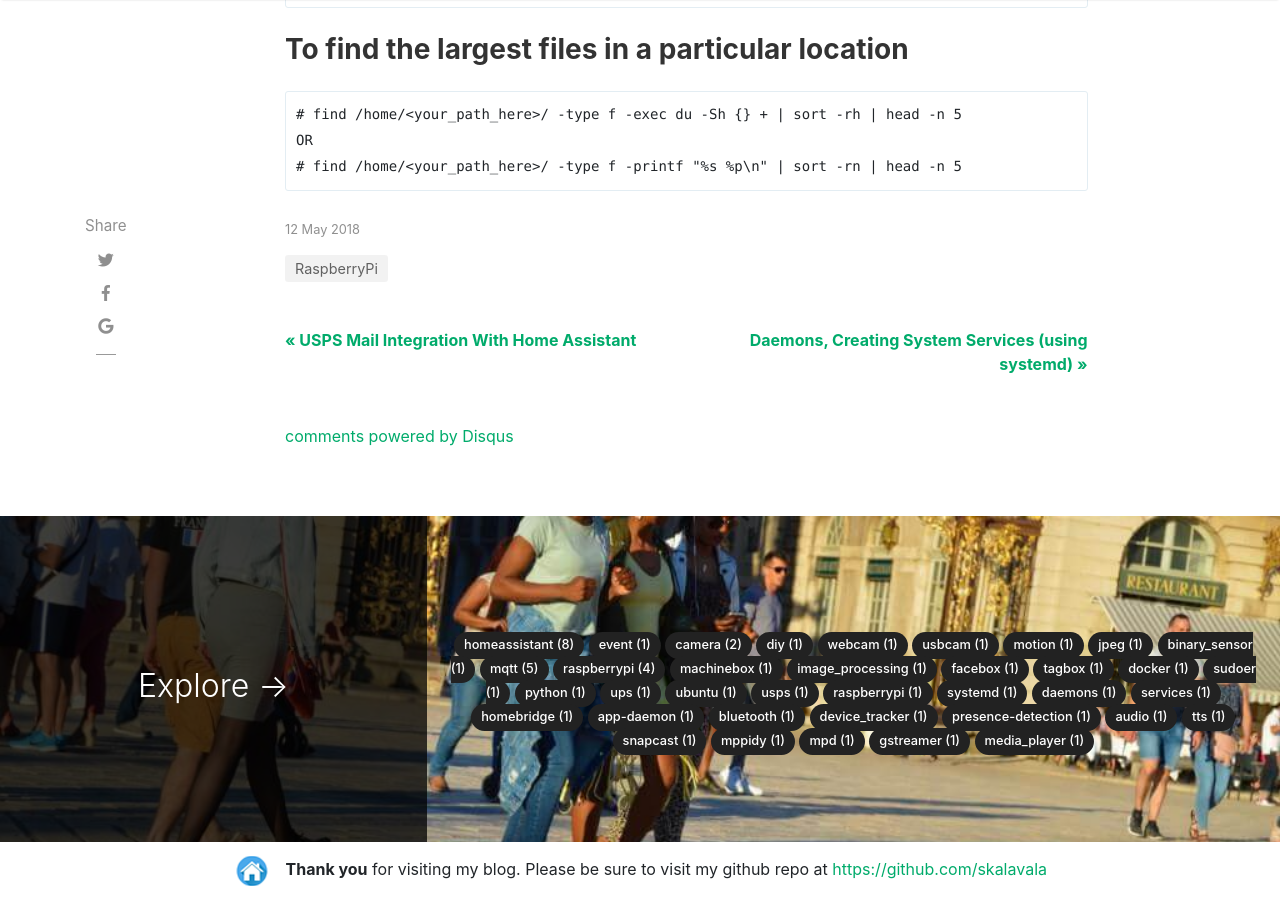
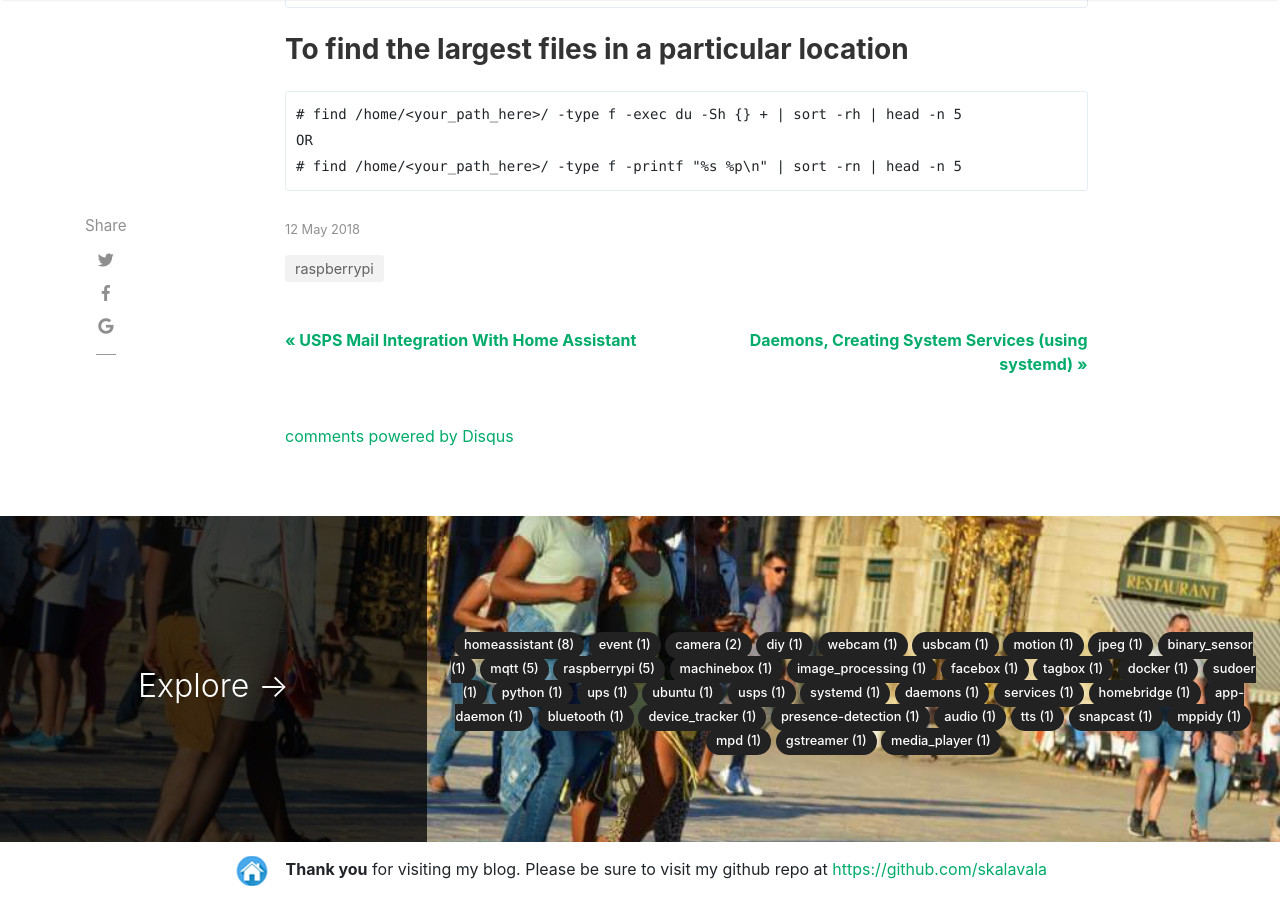
Before and after one commit to skalavala/skalavala.github.io, a Jekyll site: the page built from _posts/2018-05-12-raspberry-pi.md, in a window 1280 px wide and 900 px high, scrolled down 8748 px. Built offline with Jekyll 4.4.1, drawn with Linux system fonts in a browser that asks for light colours; nearby versions of some CDN libraries; comment, search, counter and statistics services are not loaded.

Commit message:
Update 2018-05-12-raspberry-pi.md

```diff
--- a/_posts/2018-05-12-raspberry-pi.md
+++ b/_posts/2018-05-12-raspberry-pi.md
@@ -2,7 +2,7 @@
 layout: post
 title:  "Raspberry Pi Basic Setup"
 author: skalavala
-categories: [ RaspberryPi ]
+categories: [ raspberrypi ]
 image: assets/images/raspberry-pi.jpg
 ---
 Got a new Raspberry Pi? Here is how you go about setting it up. Just the basics, but all the necessary stuff.
```
